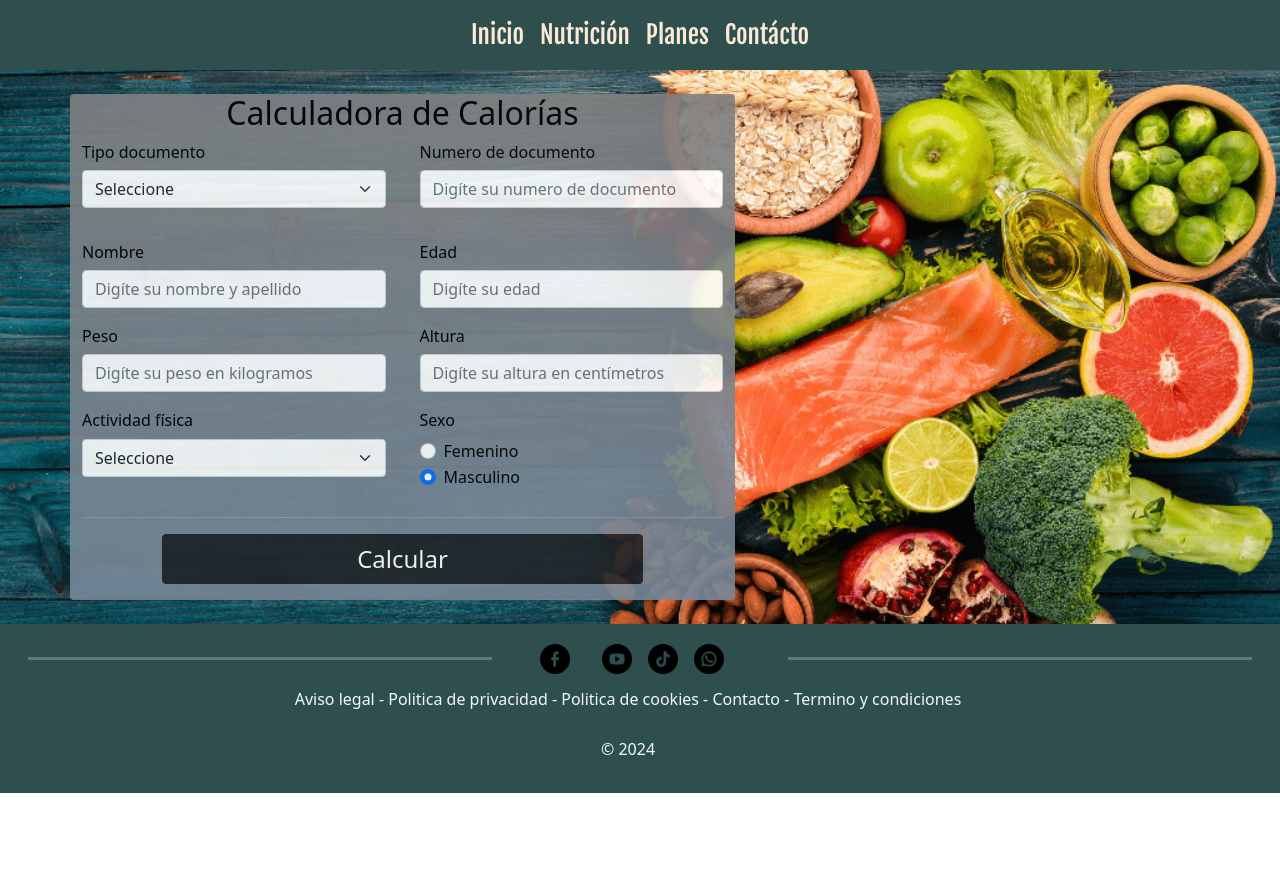
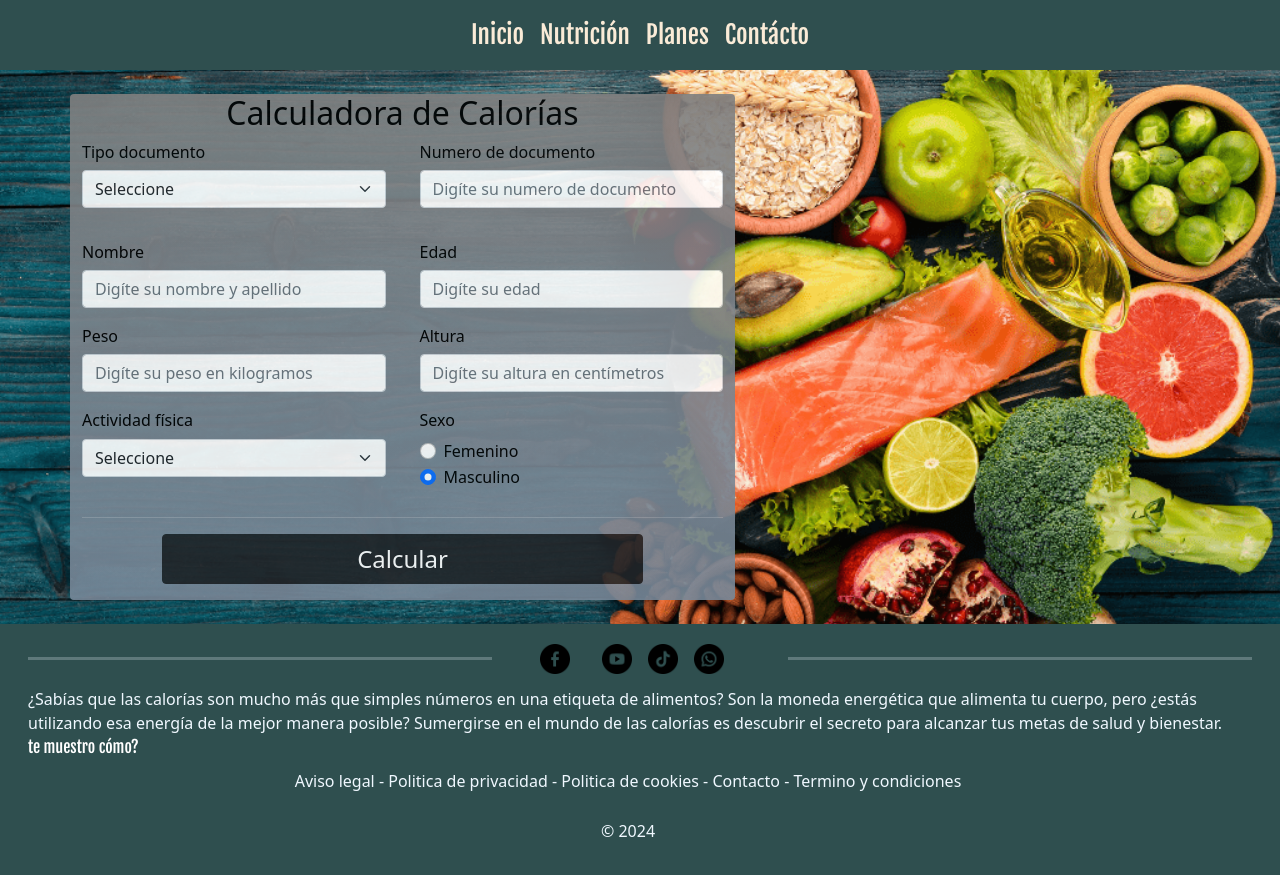
Before and after one commit to AngelPerazaGutierrez/contadorCalorias, a plain HTML site: page index.html in a window 1280 px wide. Before the commit the page ends 800 px from the top, so only its background shows below. Drawn offline with nearby package versions, Linux system fonts and the light colour scheme.

Commit message:
style: :art: footer se añadió enganche a proyecto

```diff
--- a/index.html
+++ b/index.html
@@ -177,6 +177,11 @@
       </div>
 
       <div class="row">
+        <div>
+          ¿Sabías que las calorías son mucho más que simples números en una etiqueta de alimentos? Son la moneda energética que alimenta tu cuerpo, pero ¿estás utilizando esa energía de la mejor manera posible?
+
+Sumergirse en el mundo de las calorías es descubrir el secreto para alcanzar tus metas de salud y bienestar. <a href="#" id="teMuestro">te muestro cómo?</a>
+        </div>
         <div class="col d-flex justify-content-center">
           <p>
             Aviso legal - Politica de privacidad - Politica de cookies - Contacto - Termino y condiciones
--- a/main.css
+++ b/main.css
@@ -35,7 +35,6 @@ a{
     color: antiquewhite;
 
 }
-
 
 
 li :hover{
@@ -93,3 +92,8 @@ label{
     color: aliceblue;
     margin: 0;
 }
+
+#teMuestro {
+    font-size: 1rem;
+    text-decoration: none;
+}
```
